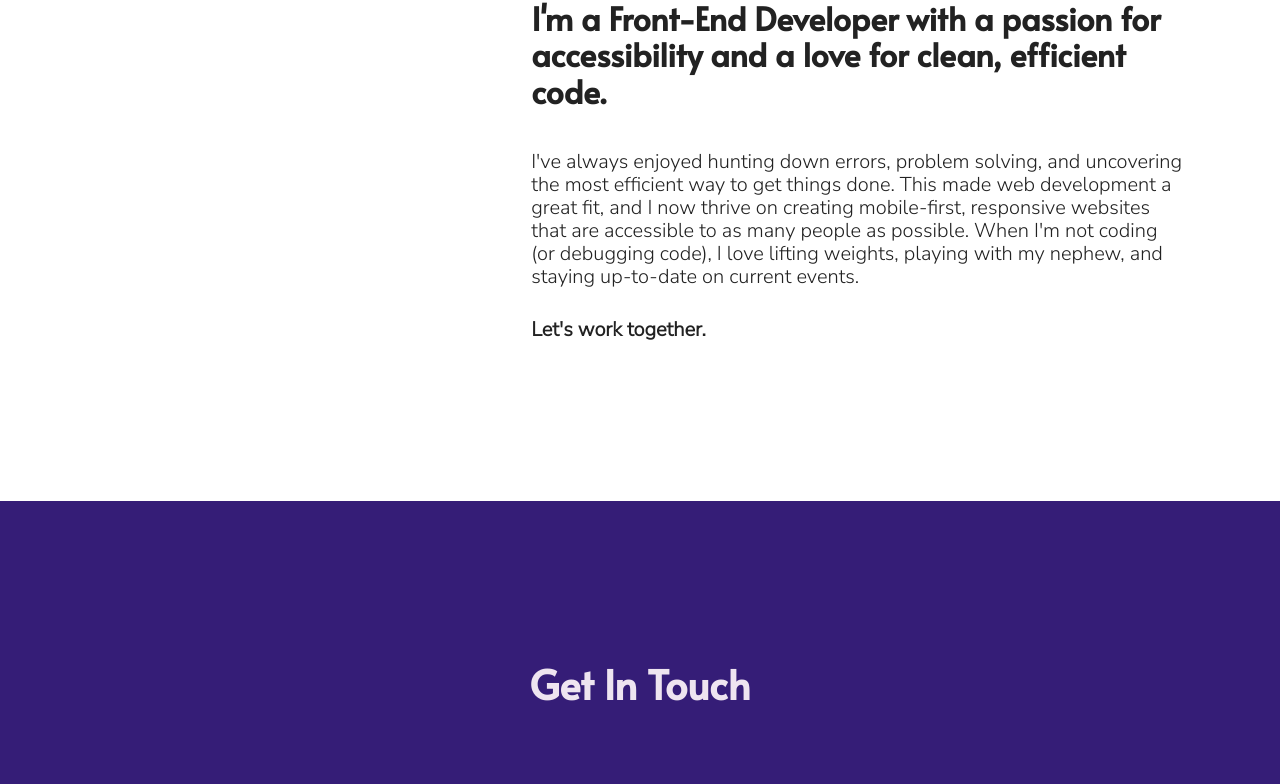
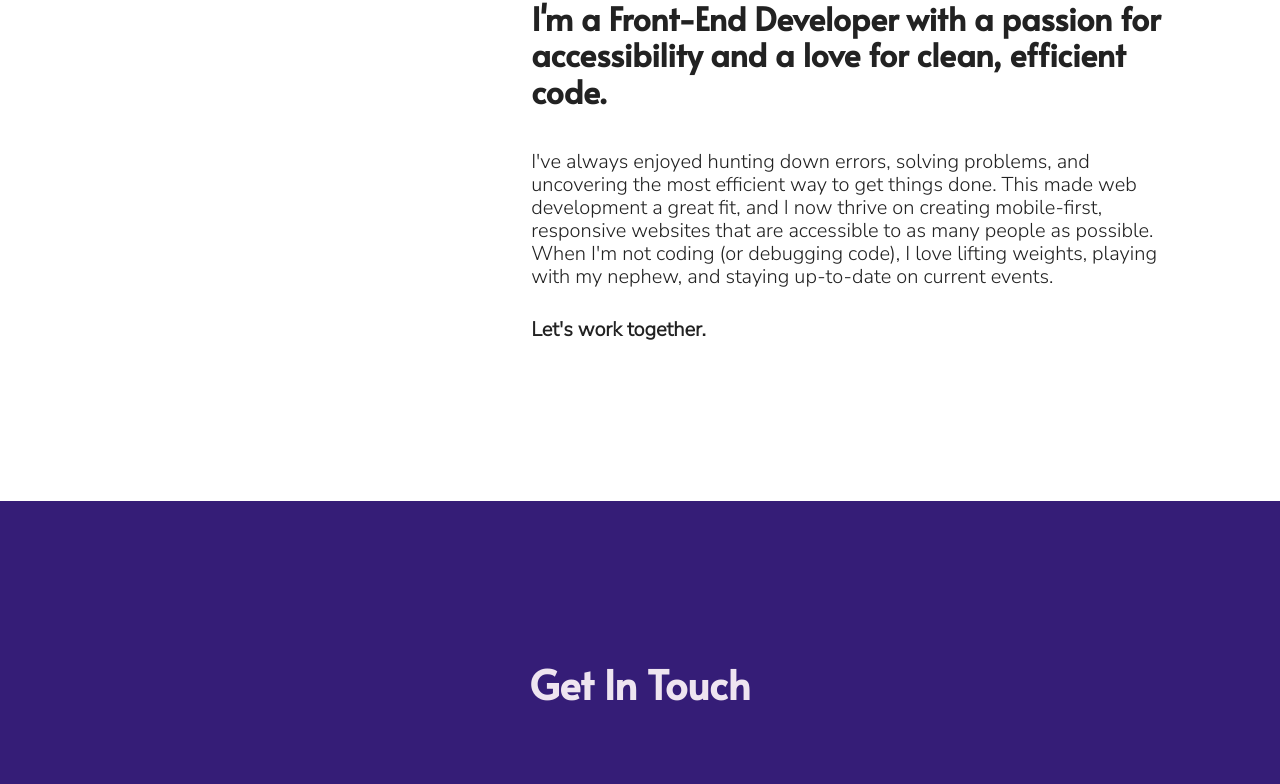
Before and after one commit to LoloCodesNY/milestone-project, a website built with Parcel: page index.html in a window 1280 px wide. Shown: the part 3127-3911 px from the top of the page. Built offline with nearby package versions, Linux system fonts and the light colour scheme; files whose address does not match are found by name.

Commit message:
Updated about paragraph

```diff
--- a/index.html
+++ b/index.html
@@ -246,7 +246,7 @@
                 love for clean, efficient code.
               </h4>
               <p class="about-description">
-                I've always enjoyed hunting down errors, problem solving, and
+                I've always enjoyed hunting down errors, solving problems, and
                 uncovering the most efficient way to get things done. This made
                 web development a great fit, and I now thrive on creating
                 mobile-first, responsive websites that are accessible to as many
```
